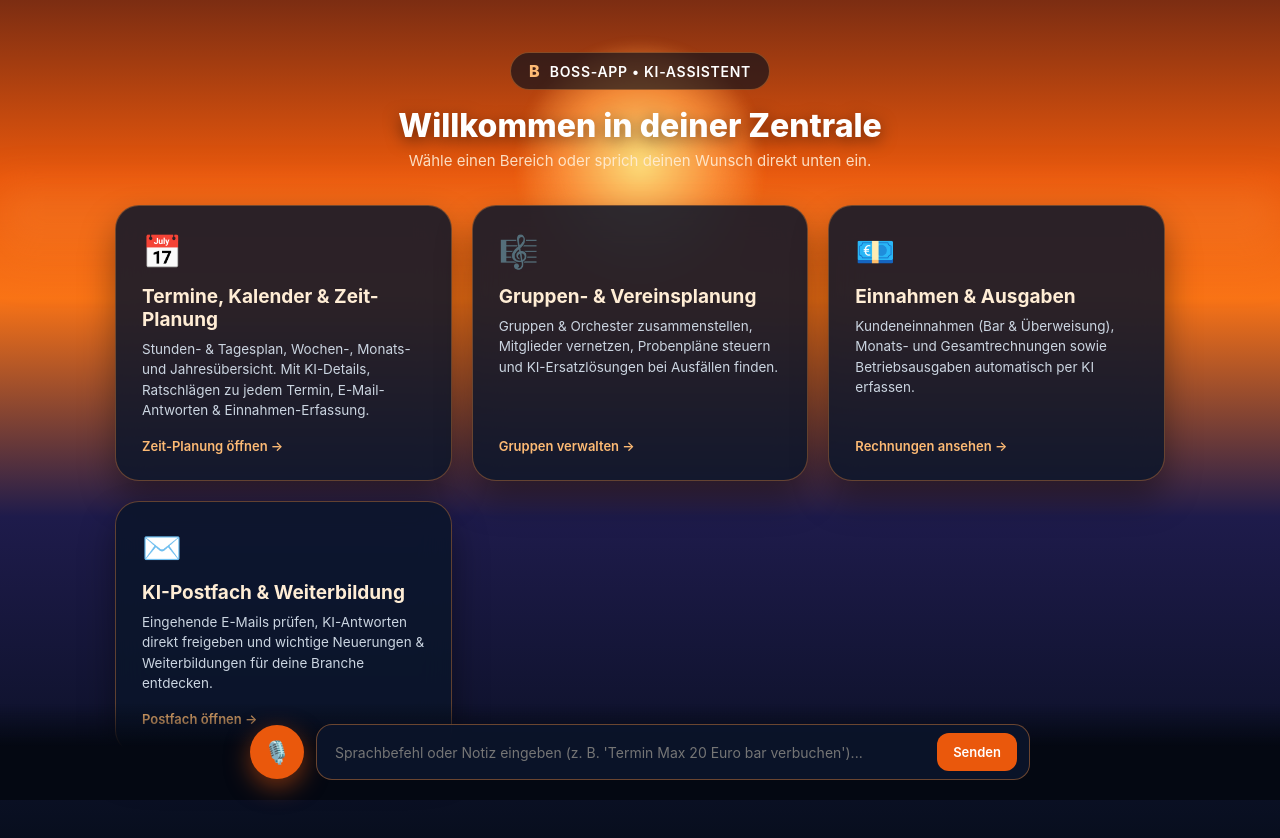
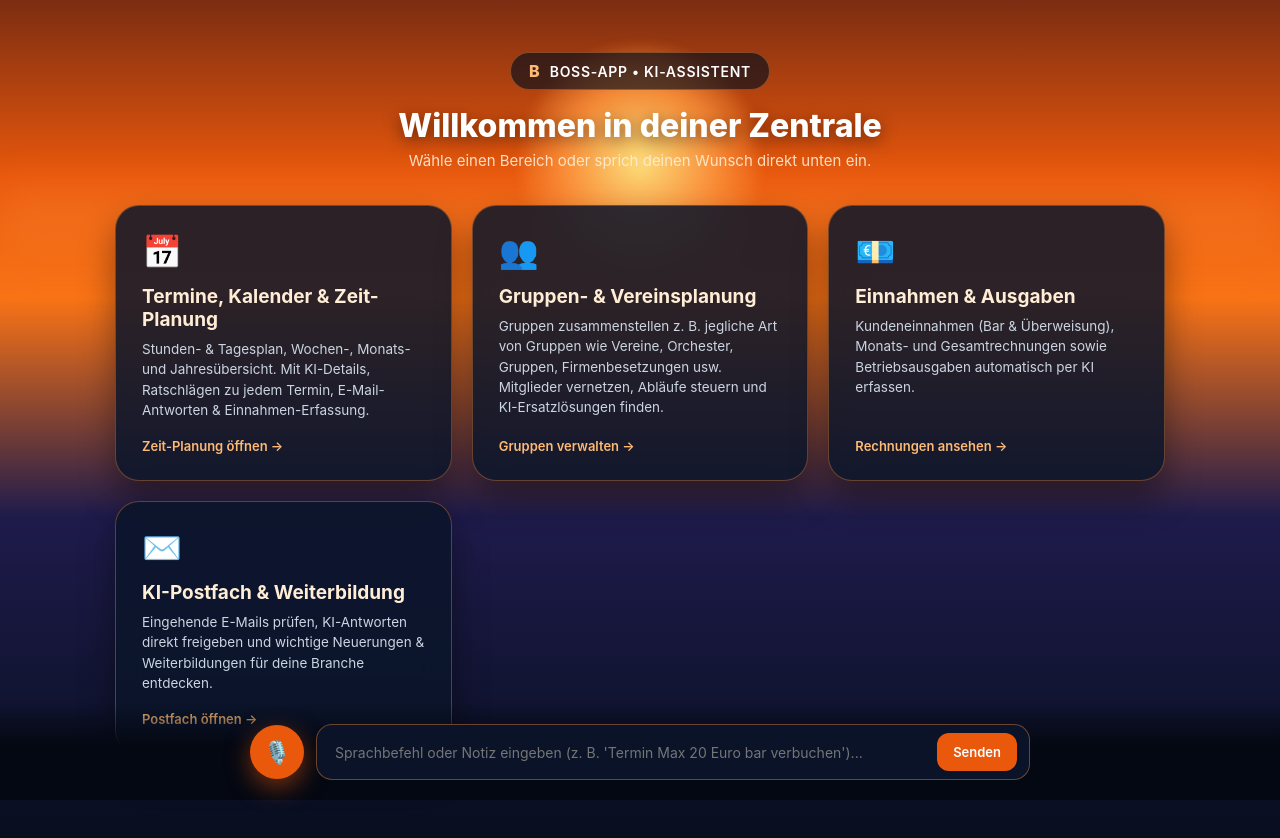
Before and after one commit to foxifilm/Boss-App, a plain HTML site: page index.html in a window 1280 px wide. Drawn offline with Linux system fonts and the light colour scheme.

Commit message:
Update index.html

```diff
--- a/index.html
+++ b/index.html
@@ -72,9 +72,9 @@
 
       <a href="gruppen.html" class="menu-card">
         <div>
-          <span class="menu-icon">🎼</span>
+          <span class="menu-icon">👥</span>
           <div class="menu-title">Gruppen- & Vereinsplanung</div>
-          <p class="menu-desc">Gruppen & Orchester zusammenstellen, Mitglieder vernetzen, Probenpläne steuern und KI-Ersatzlösungen bei Ausfällen finden.</p>
+          <p class="menu-desc">Gruppen zusammenstellen z. B. jegliche Art von Gruppen wie Vereine, Orchester, Gruppen, Firmenbesetzungen usw. Mitglieder vernetzen, Abläufe steuern und KI-Ersatzlösungen finden.</p>
         </div>
         <div style="margin-top: 18px; font-size: 13px; font-weight: 600; color: #fdba74;">Gruppen verwalten →</div>
       </a>
```
